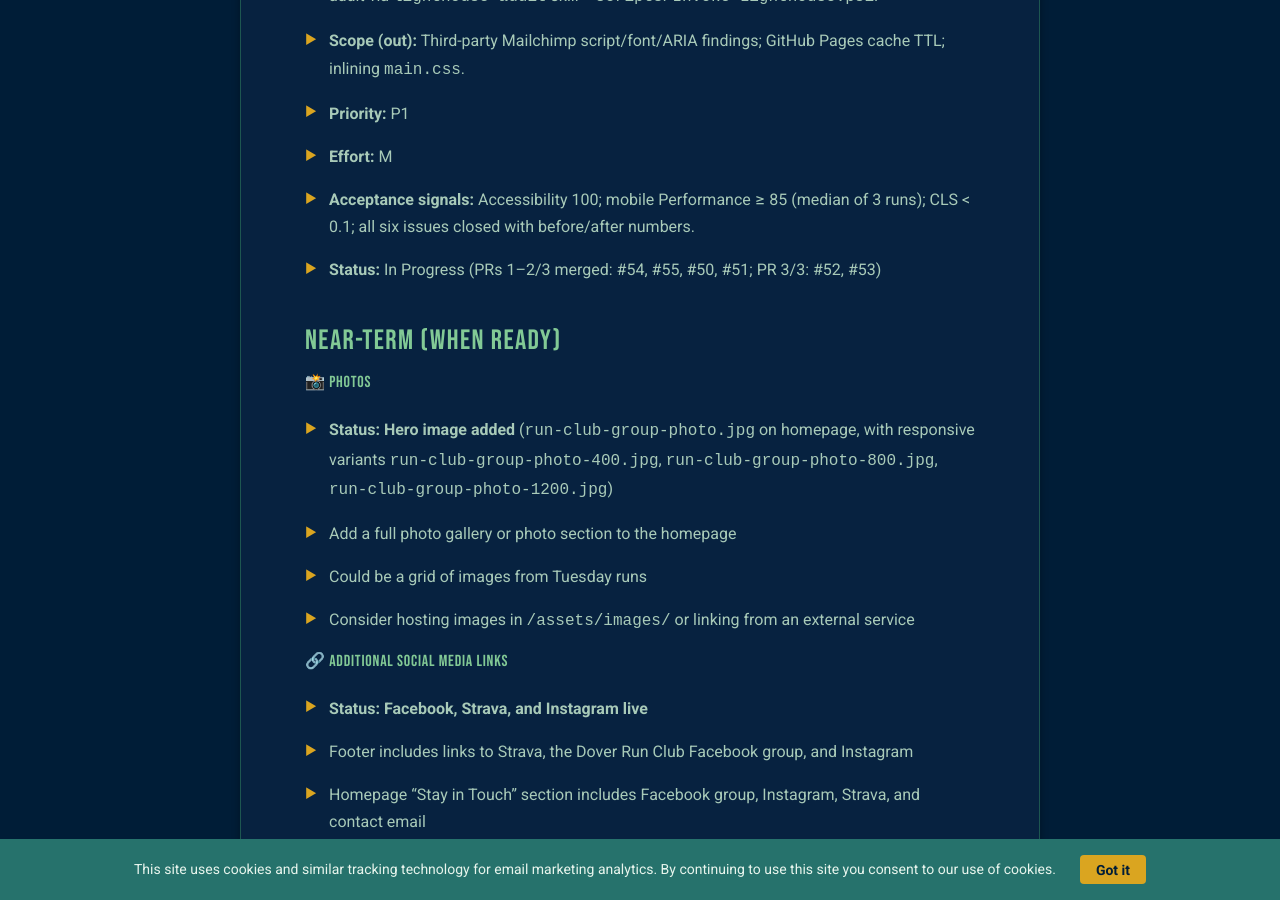
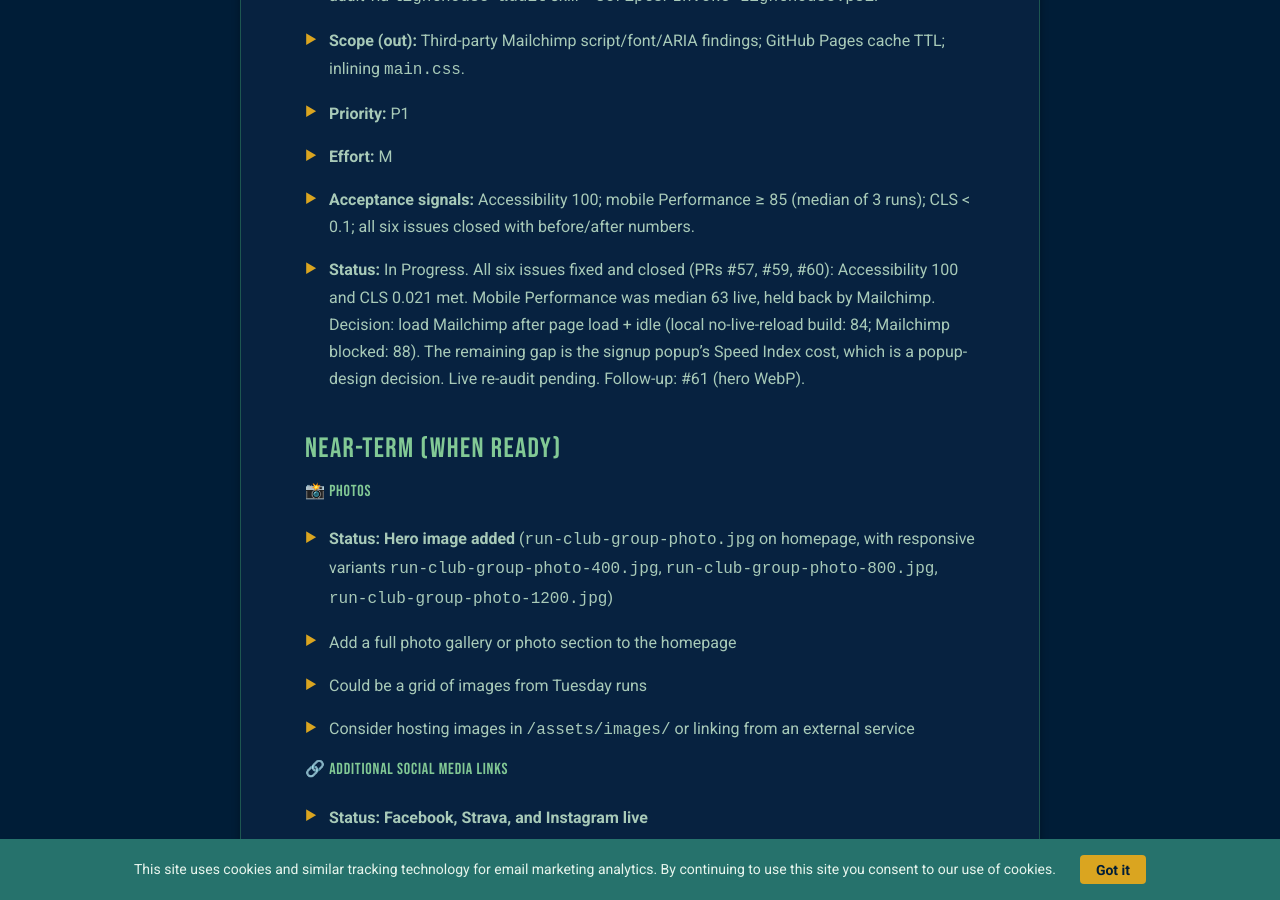
Before and after one commit to dekay2001/dover-run-club-website, a Jekyll site: the page built from design/website-roadmap.md, in a window 1280 px wide and 900 px high, scrolled down 11579 px. Built offline with Jekyll 4.4.1, drawn with Linux system fonts in a browser that asks for light colours; our own code applies the rules of GitHub Pages for plain Markdown files.

Commit message:
Load Mailchimp after page load and record post-fix Lighthouse baseline
Defer the Mailchimp loader until window load + requestIdleCallback (3s timeout; 1.5s setTimeout fallback) so it no longer competes with first paint. lighthouse-audit skill: post-fix live baseline row, finding status column (#50-#55 fixed, #61 open), Mailchimp/Speed Index notes, simulated-vs-observed guidance, third-party blocking probe, no-livereload local perf build. Roadmap status updated.

```diff
--- a/_layouts/default.html
+++ b/_layouts/default.html
@@ -54,7 +54,22 @@
     }
     </script>
     {% if site.mailchimp_enabled %}
-    <script id="mcjs">!function(c,h,i,m,p){m=c.createElement(h),p=c.getElementsByTagName(h)[0],m.async=1,m.src=i,p.parentNode.insertBefore(m,p)}(document,"script","https://chimpstatic.com/mcjs-connected/js/users/3458160e76cde106ba7836b5c/48a44f420527c89c92e0b9022.js");</script>
+    <script id="mcjs">
+    // Load Mailchimp after the page has loaded and the browser is idle, so it doesn't compete with first paint.
+    window.addEventListener('load', function () {
+        var inject = function () {
+            var s = document.createElement('script');
+            s.async = true;
+            s.src = 'https://chimpstatic.com/mcjs-connected/js/users/3458160e76cde106ba7836b5c/48a44f420527c89c92e0b9022.js';
+            document.head.appendChild(s);
+        };
+        if ('requestIdleCallback' in window) {
+            requestIdleCallback(inject, { timeout: 3000 });
+        } else {
+            setTimeout(inject, 1500);
+        }
+    });
+    </script>
     {% endif %}
 </head>
 <body>
--- a/design/website-roadmap.md
+++ b/design/website-roadmap.md
@@ -217,7 +217,7 @@
 - **Priority:** P1
 - **Effort:** M
 - **Acceptance signals:** Accessibility 100; mobile Performance ≥ 85 (median of 3 runs); CLS < 0.1; all six issues closed with before/after numbers.
-- **Status:** In Progress (PRs 1–2/3 merged: #54, #55, #50, #51; PR 3/3: #52, #53)
+- **Status:** In Progress. All six issues fixed and closed (PRs #57, #59, #60): Accessibility 100 and CLS 0.021 met. Mobile Performance was median 63 live, held back by Mailchimp. Decision: load Mailchimp after page load + idle (local no-live-reload build: 84; Mailchimp blocked: 88). The remaining gap is the signup popup's Speed Index cost, which is a popup-design decision. Live re-audit pending. Follow-up: #61 (hero WebP).
 
 ### Near-Term (when ready)
 
```
Also changed, not shown: .github/skills/lighthouse-audit/SKILL.md.
